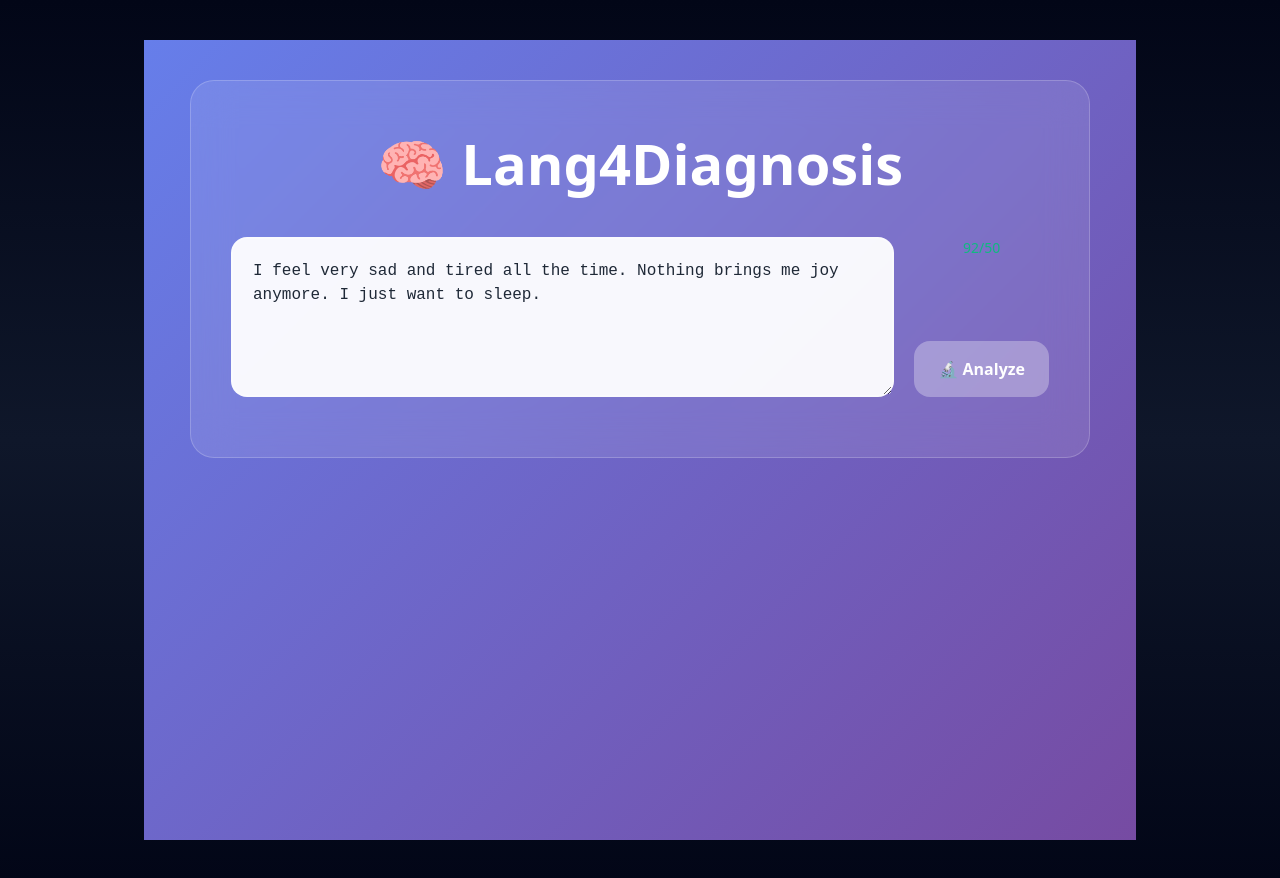
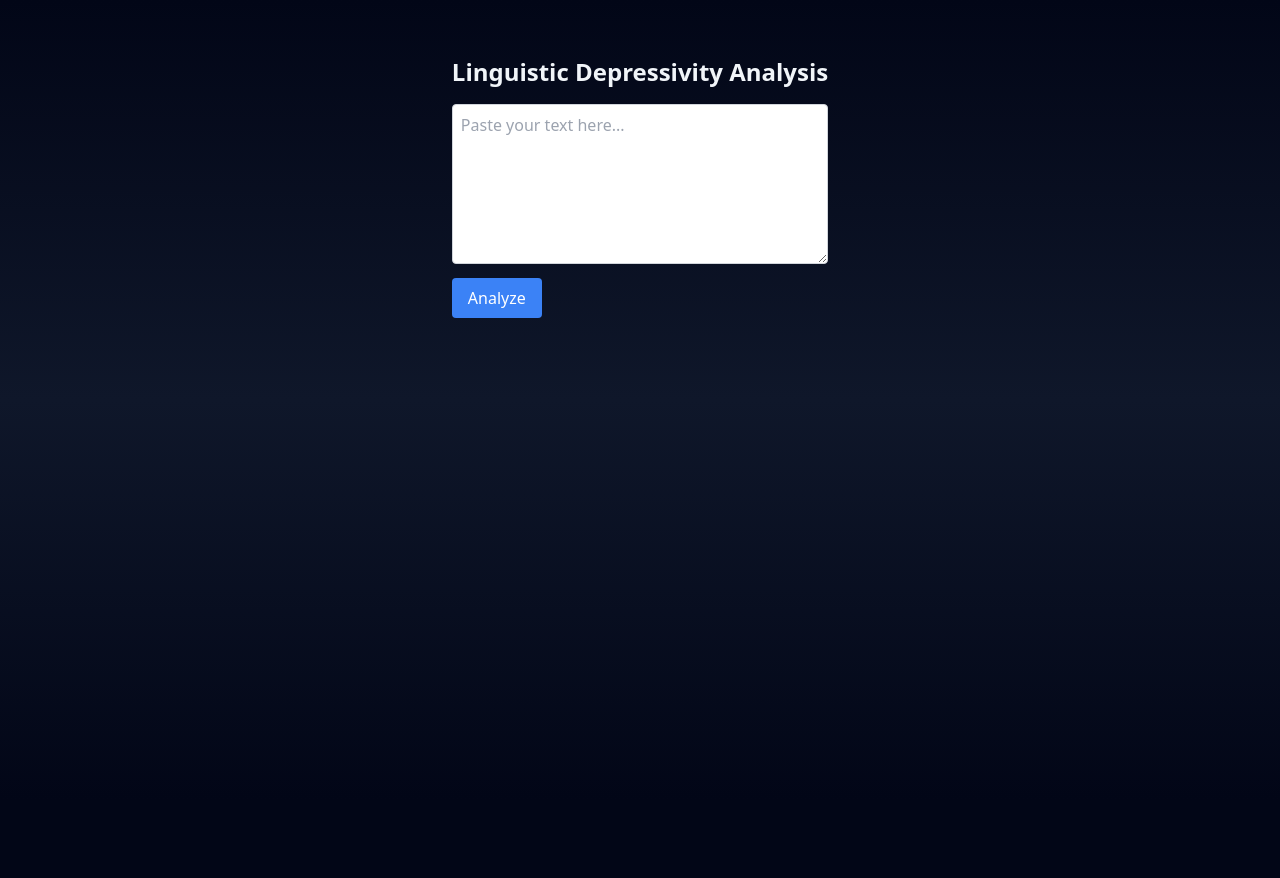
Before and after one commit to abvgdelya/ling4diagnosis_proj, a Next.js app: page / in a window 1280 px wide. After the commit the page ends 800 px from the top, so only its background shows below. Built offline with nearby package versions, Linux system fonts and the light colour scheme.

Commit message:
Update page.tsx

```diff
--- a/src/app/page.tsx
+++ b/src/app/page.tsx
@@ -1,200 +1,76 @@
-'use client';
-import { useState } from 'react';
+"use client";
 
-// ✅ ИНТЕРФЕЙС для TypeScript
-interface AnalysisResult {
-  score: number;
-  severity: string;
-  evaluation: string;
-  presentMarkers?: string[];
-}
+import { useState } from "react";
 
-export default function Home() {
-  const [text, setText] = useState('I feel very sad and tired all the time. Nothing brings me joy anymore. I just want to sleep.');
-  const [result, setResult] = useState<AnalysisResult | null>(null);
+export default function HomePage() {
+  const [text, setText] = useState("");
+  const [result, setResult] = useState<null | any>(null);
   const [loading, setLoading] = useState(false);
-  const [error, setError] = useState('');
 
-  const analyze = async () => {
-    setResult(null);
-    setError('');
-
-    if (text.length < 50) {
-      setError('❌ Текст слишком короткий! Нужно 50+ символов');
-      return;
-    }
-
+  const handleSubmit = async () => {
     setLoading(true);
-
     try {
-      const response = await fetch('/api/analyze', {
-        method: 'POST',
-        headers: { 'Content-Type': 'application/json' },
-        body: JSON.stringify({ text })
+      const res = await fetch("/api/analyze", {
+        method: "POST",
+        headers: { "Content-Type": "application/json" },
+        body: JSON.stringify({ text }),
       });
-
-      const data = await response.json();
-
-      if (response.status !== 200) {
-        setError(data.error || 'API Error');
-        return;
-      }
-
-      setResult(data as AnalysisResult);
-
+      const data = await res.json();
+      setResult(data);
     } catch (err) {
-      console.error('❌ Ошибка:', err);
-      const message = err instanceof Error ? err.message : 'Unknown error';
-      setError('Network error: ' + message);
+      console.error(err);
     } finally {
       setLoading(false);
     }
   };
 
   return (
-    <div style={{
-      minHeight: '100vh',
-      padding: 40,
-      background: 'linear-gradient(135deg, #667eea 0%, #764ba2 100%)',
-      color: 'white',
-      fontFamily: 'system-ui, sans-serif'
-    }}>
-      <div style={{
-        maxWidth: 900,
-        margin: '0 auto',
-        padding: 40,
-        background: 'rgba(255,255,255,0.1)',
-        backdropFilter: 'blur(20px)',
-        borderRadius: 24,
-        border: '1px solid rgba(255,255,255,0.2)'
-      }}>
-        <h1 style={{
-          fontSize: '3.5rem',
-          fontWeight: 900,
-          textAlign: 'center',
-          marginBottom: 32
-        }}>
-          🧠 Lang4Diagnosis
-        </h1>
+    <div className="max-w-4xl mx-auto p-4">
+      <h1 className="text-2xl font-bold mb-4">Linguistic Depressivity Analysis</h1>
 
-        <div style={{ display: 'flex', gap: 20, marginBottom: 20 }}>
       <textarea
         value={text}
         onChange={(e) => setText(e.target.value)}
-            placeholder="Paste English text here (50+ characters)..."
-            style={{
-              flex: 1,
-              minHeight: 160,
-              padding: 20,
-              border: '2px solid rgba(255,255,255,0.3)',
-              borderRadius: 16,
-              fontSize: 16,
-              background: 'rgba(255,255,255,0.95)',
-              color: '#1f2937',
-              resize: 'vertical',
-              fontFamily: 'monospace'
-            }}
+        className="w-full h-40 p-2 border border-gray-300 rounded"
+        placeholder="Paste your text here..."
       />
-          <div style={{
-            minWidth: 120,
-            display: 'flex',
-            flexDirection: 'column',
-            justifyContent: 'space-between'
-          }}>
-            <div style={{ textAlign: 'center', fontSize: 14, color: text.length >= 50 ? '#10b981' : '#f59e0b' }}>
-              {text.length}/50
-            </div>
+
       <button
-              onClick={analyze}
-              disabled={loading || text.length < 50}
-              style={{
-                padding: '16px 24px',
-                background: loading || text.length < 50 ? '#6b7280' : 'rgba(255,255,255,0.3)',
-                color: 'white',
-                border: 'none',
-                borderRadius: 16,
-                fontSize: 16,
-                fontWeight: 700,
-                cursor: loading || text.length < 50 ? 'not-allowed' : 'pointer'
-              }}
+        onClick={handleSubmit}
+        disabled={loading}
+        className="mt-2 px-4 py-2 bg-blue-500 text-white rounded hover:bg-blue-600 disabled:opacity-50"
       >
-              {loading ? '🔄 Analyzing...' : '🔬 Analyze'}
+        {loading ? "Analyzing..." : "Analyze"}
       </button>
-          </div>
-        </div>
 
-        {error && (
-          <div style={{
-            padding: 16,
-            background: 'rgba(239,68,68,0.2)',
-            border: '1px solid #ef4444',
-            borderRadius: 12,
-            marginBottom: 20,
-            color: '#fecaca'
-          }}>
-            <strong>❌ Error:</strong> {error}
+      {result && (
+        <div className="mt-8">
+          <h2 className="text-lg font-semibold">Analysis Result</h2>
+          <p>
+            Depressivity risk: {result.risk} ({result.depressivityPercent}%)
+          </p>
+
+          <h3 className="mt-4">Text with Markers</h3>
+          <div
+            className="border border-gray-300 p-4 mt-2 text-left whitespace-pre-wrap"
+            dangerouslySetInnerHTML={{ __html: result.textWithMarkers }}
+          />
         </div>
       )}
 
-{result && (
-  <div style={{
-    marginTop: 30,
-    padding: 32,
-    background: 'rgba(34,197,94,0.2)',
-    border: '2px solid #10b981',
-    borderRadius: 20
-  }}>
-    <h2 style={{ fontSize: '2rem', textAlign: 'center', marginBottom: 24 }}>
-      📊 Analysis Results
-    </h2>
-    <div style={{ display: 'grid', gridTemplateColumns: '1fr 1fr', gap: 24 }}>
-      <div style={{
-        padding: 24,
-        background: 'rgba(255,255,255,0.2)',
-        borderRadius: 16,
-        textAlign: 'center'
-      }}>
-        {/* ✅ ДИНАМИЧЕСКИЙ ЦВЕТ ПО SCORE */}
-        <div style={{
-          fontSize: '3rem',
-          fontWeight: 900,
-          color: result.score > 70 ? '#991b1b' :        // Dark Red (High)
-                result.score > 45 ? '#c2410c' :        // Dark Orange (Medium)
-                '#166534'                              // Dark Green (Low)
-        }}>
-          {result.score}%
-        </div>
-        {/* ✅ ЦВЕТ SEVERITY */}
-        <div style={{
-          fontSize: '1.2rem',
-          opacity: 0.9,
-          color: result.severity === 'High' ? '#991b1b' :
-                result.severity === 'Medium' ? '#c2410c' :
-                '#166534'
-        }}>
-          {result.severity} Risk
-        </div>
-      </div>
-      <div style={{
-        padding: 24,
-        background: 'rgba(255,255,255,0.2)',
-        borderRadius: 16
-      }}>
-        <div style={{
-          fontSize: '1.3rem',
-          // ✅ ЦВЕТ EVALUATION по severity
-          color: result.severity === 'High' ? '#991b1b' :
-                result.severity === 'Medium' ? '#c2410c' :
-                '#166534',
-          lineHeight: 1.4
-        }}>
-          {result.evaluation}
-        </div>
-      </div>
-    </div>
-  </div>
-)}
-      </div>
+      <style jsx global>{`
+        .marker {
+          background-color: #fff8dc;
+          border-bottom: 2px solid #ff6b6b;
+          font-weight: 500;
+        }
+        .marker-lexical          { border-color: #ff6b6b; }
+        .marker-morphological1   { border-color: #51cf66; }
+        .marker-morphological2   { border-color: #3bc9db; }
+        .marker-semantic         { border-color: #ff9e00; }
+        .marker-syntactic1       { border-color: #ff595e; }
+        .marker-syntactic2       { border-color: #9b59b6; }
+      `}</style>
     </div>
   );
 }
```
Lines whose indentation alone changed are shown as unchanged.
